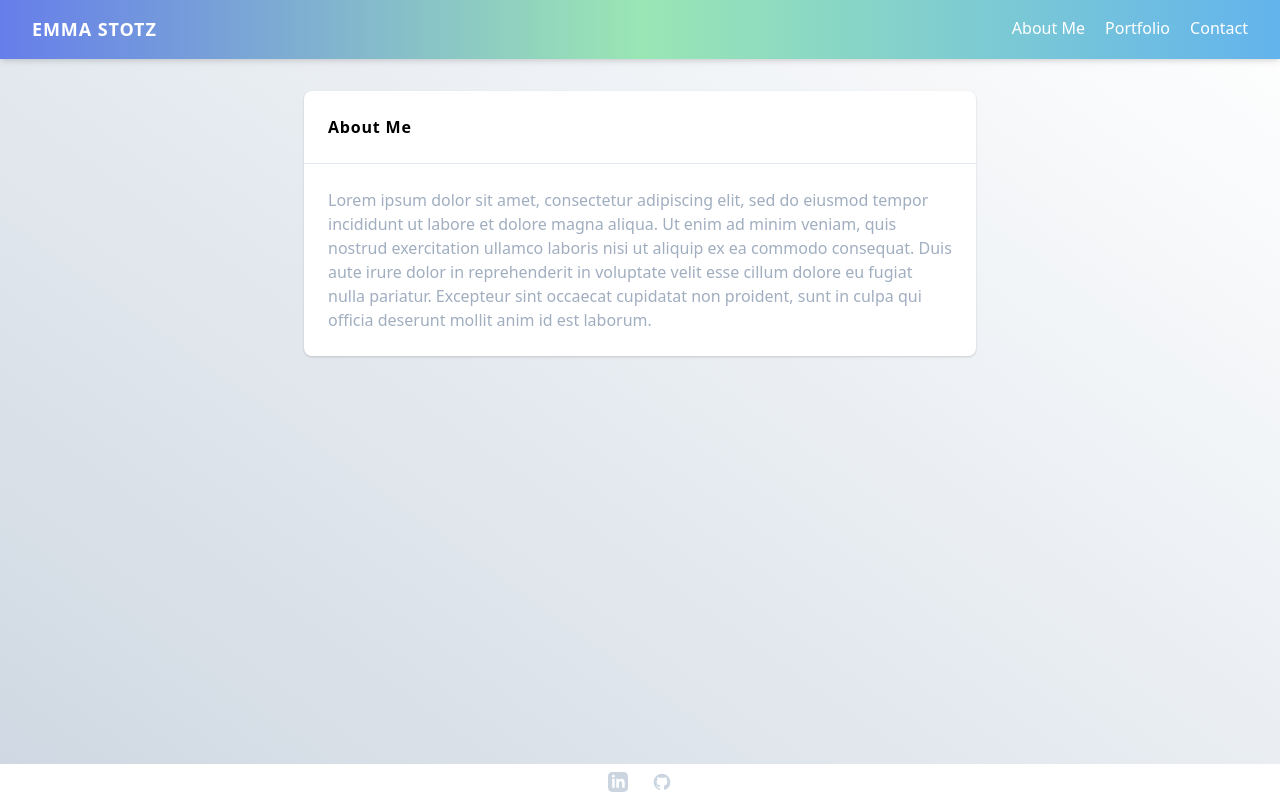
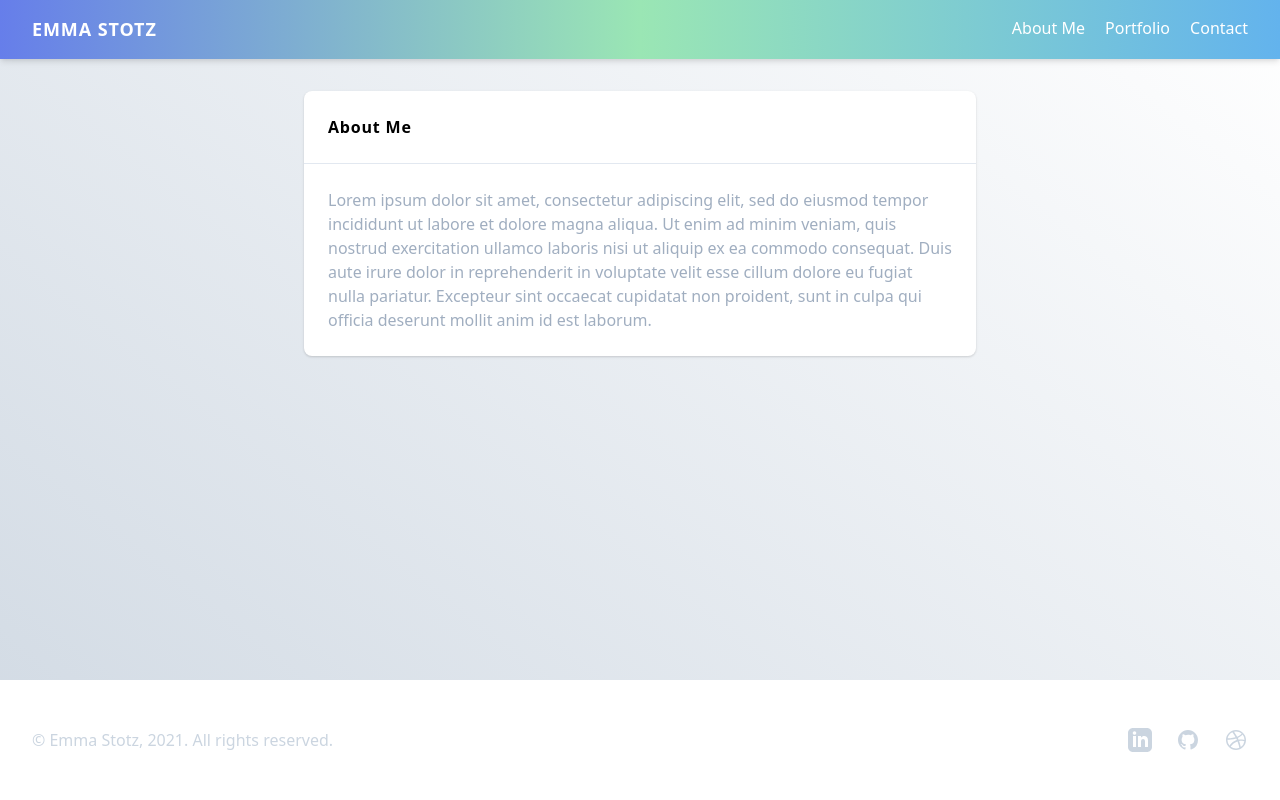
Before and after one commit to emmastotz/nuxt-portfolio, a Nuxt app: page / in a window 1280 px wide. Shown: the top 800 px of the page. Built offline with nearby package versions, Linux system fonts and the light colour scheme.

Commit message:
feat: use tw footer

```diff
--- a/components/FooterBar.vue
+++ b/components/FooterBar.vue
@@ -1,20 +1,39 @@
 <template>
-  <div class="bg-white py-2 px-8 flex justify-center space-x-6">
-		<a href="https://www.linkedin.com/in/emma-stotz/" target="_blank">
-			<LinkedInSvg class="fill-current text-gray-400 w-5 h-auto" />
-		</a>
-		<a href="https://github.com/emmastotz" target="_blank">
-    	<GithubSvg class="fill-current text-gray-400 w-5 h-auto" />
-		</a>
-  </div>
+  <footer class="bg-white">
+		<div class="max-w-7xl mx-auto py-12 px-4 sm:px-6 md:flex md:items-center md:justify-between lg:px-8">
+			<div class="flex justify-center space-x-6 md:order-2">
+				<a href="https://www.linkedin.com/in/emma-stotz/" target="_blank" class="text-gray-400 hover:text-gray-500">
+					<span class="sr-only">LinkedIn</span>
+					<LinkedInSvg class="fill-current text-gray-400 w-6 h-auto" />
+				</a>
+
+				<a href="https://github.com/emmastotz" target="_blank" class="text-gray-400 hover:text-gray-500">
+					<span class="sr-only">GitHub</span>
+					<GithubSvg class="fill-current text-gray-400 w-6 h-auto" />
+				</a>
+
+				<a href="#" class="text-gray-400 hover:text-gray-500">
+					<span class="sr-only">Dribbble</span>
+					<DribbbleSvg class="fill-current text-gray-400 w-6 h-auto" />
+				</a>
+			</div>
+			<div class="mt-8 md:mt-0 md:order-1">
+				<p class="text-center text-base text-gray-400">
+					&copy; Emma Stotz, 2021. All rights reserved.
+				</p>
+			</div>
+		</div>
+	</footer>
 </template>
 
 <script>
+import DribbbleSvg from '@/components/icons/DribbbleSvg.vue'
 import GithubSvg from '@/components/icons/GithubSvg.vue'
 import LinkedInSvg from '@/components/icons/LinkedInSvg.vue'
 
 export default {
 	components: {
+		DribbbleSvg,
 		GithubSvg,
 		LinkedInSvg,
 	}
```
